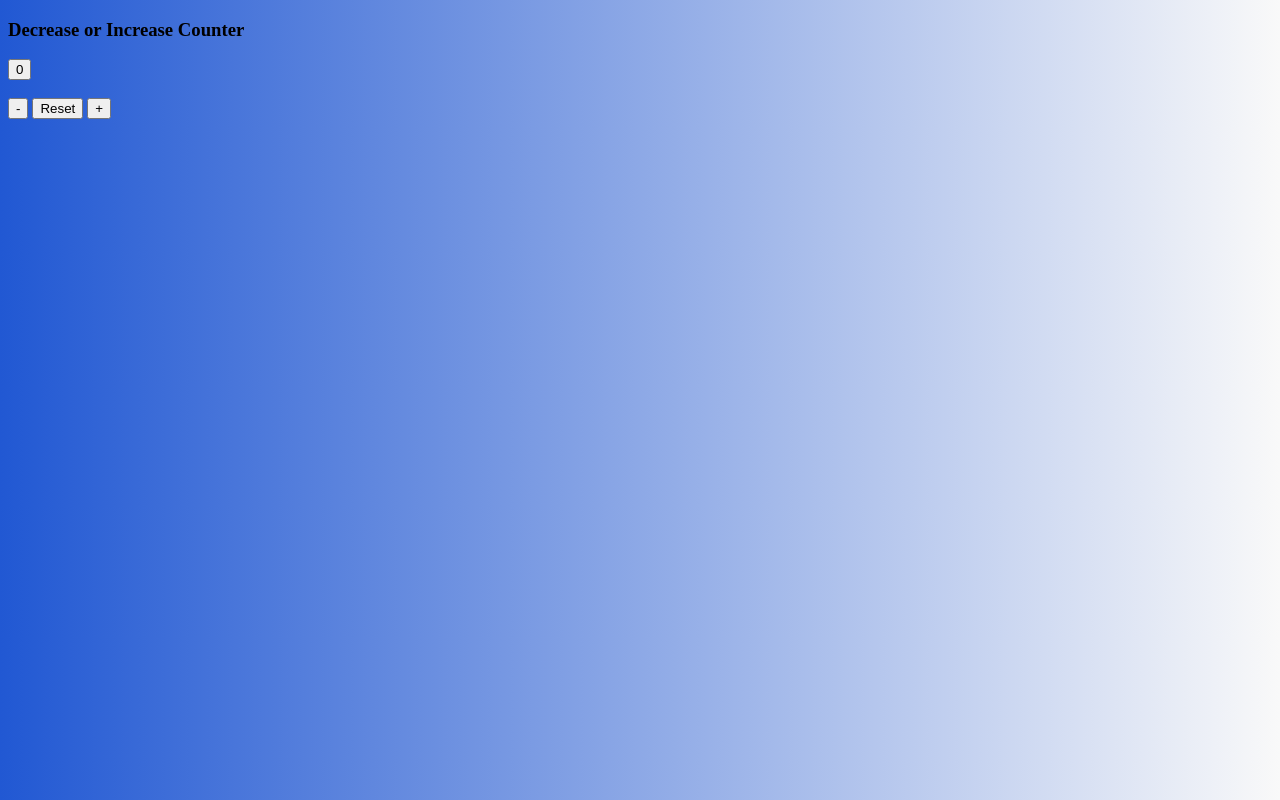
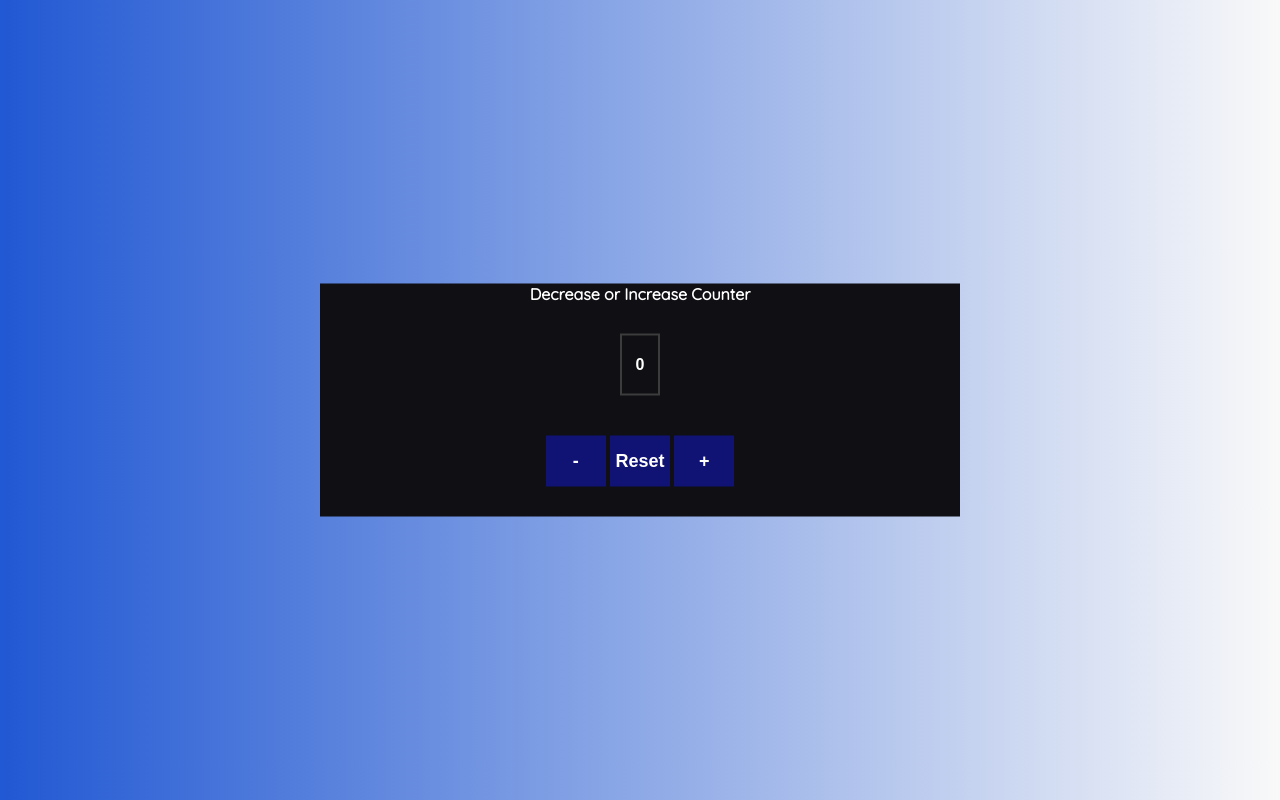
Before and after one commit to wtmcgrew/increase-decrease-counter, a plain HTML site: page index.html in a window 1280 px wide. Drawn offline with Linux system fonts and the light colour scheme.

Commit message:
Alignment of container; refactor of colors, fonts, sizing

```diff
--- a/stylesheet.css
+++ b/stylesheet.css
@@ -1,4 +1,53 @@
+*, *:before, *:after {
+	padding: 0;
+	margin: 0;
+	box-sizing: border-box;
+}
+
 body {
-	height: 100%;
+	height: 100vh;
 	background: linear-gradient(to right, #2158D3 , #f9f9f9);
 }
+
+.container {
+	position: absolute;
+	width: 50%;
+	min-width: 500px;
+	transform: translate(-50%, -50%);
+	top: 50%;
+	left: 50%;
+	background-color: #0f0f14;
+	padding: 50px, 10px;
+	display: grid;
+	justify-items: center;
+	font-family: 'Quicksand', sans-serif;
+}
+
+h3 {
+	font-size: 16px;
+	font-weight: 600;
+	color: #ffffff;
+}
+
+.label {
+	width: 40px;
+	font-size: 16px;
+	font-weight: 600;
+	background-color: #0f0f14;
+	color: #ffffff;
+	padding: 20px 0;
+	text-align: center;
+	margin-top: 30px;
+	border: 2px solid #3c3c3c;
+}
+
+.decrement, .clear, .increment{
+	width: 60px;
+	padding: 15px 0;
+	background-color:#101373;
+	color: #ffffff;
+	border: none;
+	font-size: 18px;
+	font-weight: 600;
+	margin-bottom: 30px;
+}
```
